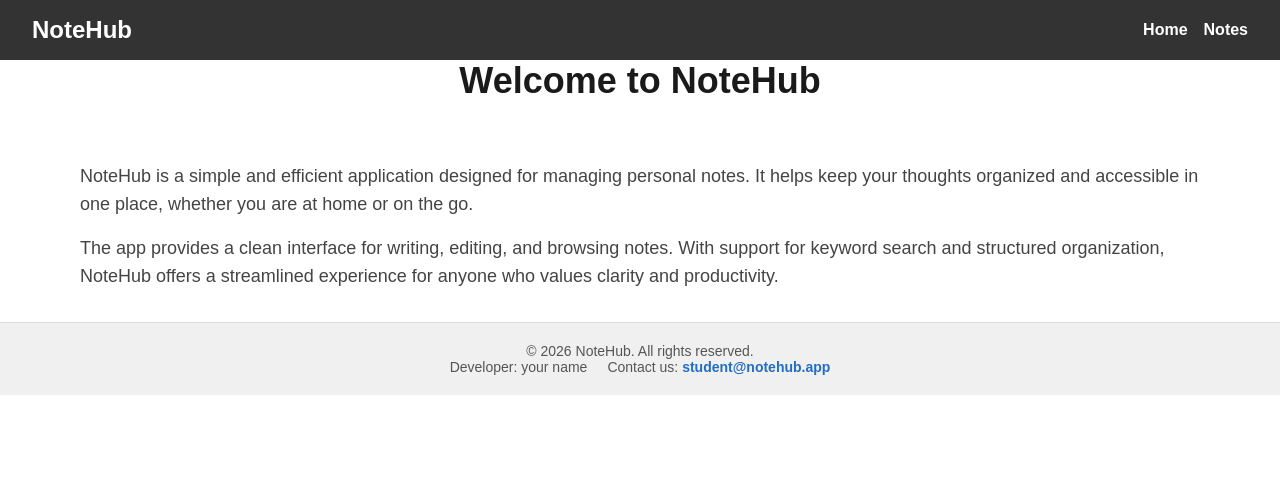
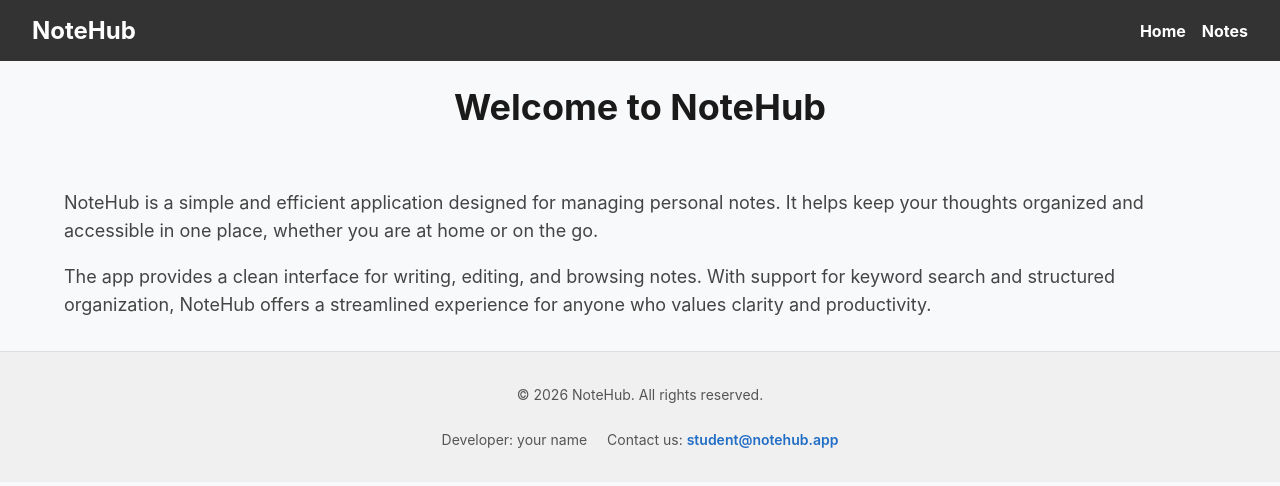
Before and after one commit to ClementineLavender/06-notehub-nextjs, a Next.js app: page / in a window 1280 px wide. Shown: the top 486 px of the page. Built offline with nearby package versions, Linux system fonts and the light colour scheme.

Commit message:
page module

```diff
--- a/app/globals.css
+++ b/app/globals.css
@@ -1,49 +1,9 @@
-:root {
-  --background: #ffffff;
-  --foreground: #171717;
-}
-
-@media (prefers-color-scheme: dark) {
-  :root {
-    --background: #0a0a0a;
-    --foreground: #ededed;
-  }
-}
-
-html {
-  height: 100%;
-}
-
-html,
 body {
-  max-width: 100vw;
-  overflow-x: hidden;
-}
-
-body {
-  min-height: 100%;
+  font-family: -apple-system, BlinkMacSystemFont, "Segoe UI", Roboto, Oxygen,
+    Ubuntu, Cantarell, "Helvetica Neue", sans-serif;
   display: flex;
   flex-direction: column;
-  color: var(--foreground);
-  background: var(--background);
-  font-family: Arial, Helvetica, sans-serif;
-  -webkit-font-smoothing: antialiased;
-  -moz-osx-font-smoothing: grayscale;
+  min-height: 100vh;
+  margin: 0;
+  background-color: #f8f9fa;
 }
-
-* {
-  box-sizing: border-box;
-  padding: 0;
-  margin: 0;
-}
-
-a {
-  color: inherit;
-  text-decoration: none;
-}
-
-@media (prefers-color-scheme: dark) {
-  html {
-    color-scheme: dark;
-  }
-}
```
